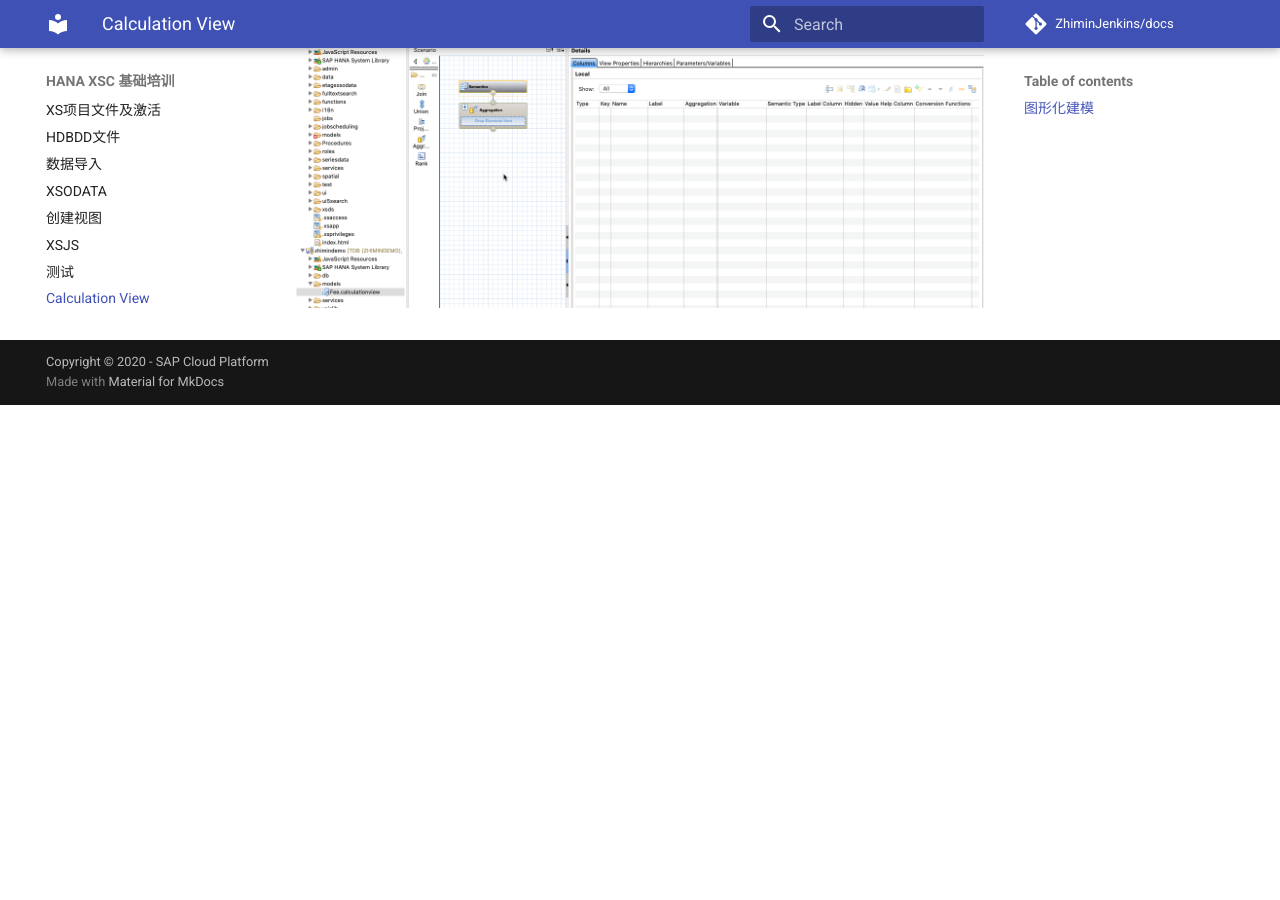
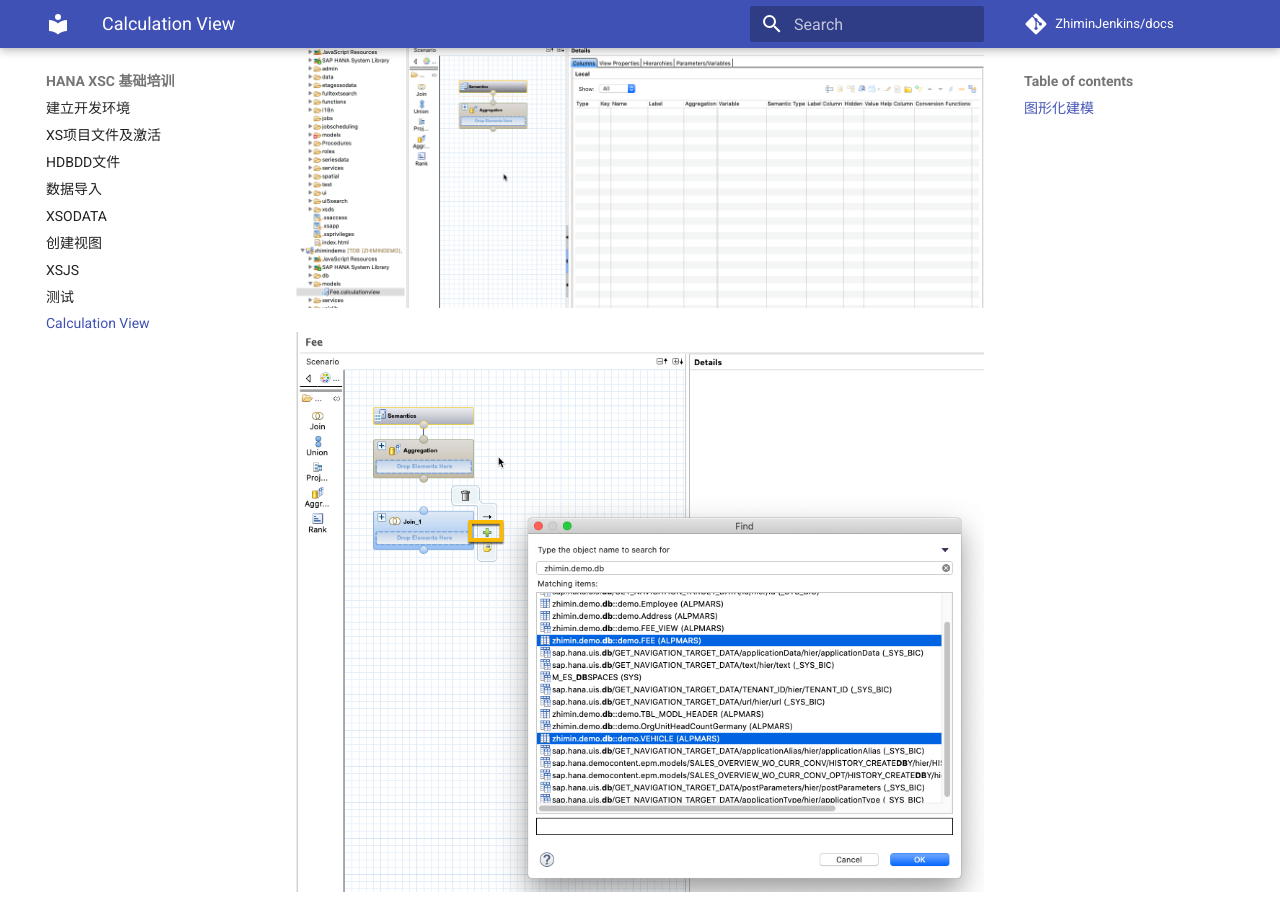
Before and after one commit to shaozhm/alpmars-training, an MkDocs documentation site: the page built from docs/modeling.md, in a window 1280 px wide and 900 px high, scrolled down 1870 px. Built offline with MkDocs 1.6.1 and Material for MkDocs 9.7.7, drawn with Linux system fonts in a browser that asks for light colours; old or Windows-style settings are respelled for this version of MkDocs; before the commit the page ends 2275 px from its top, so only the background shows below that.

Commit message:
zhimin update

```diff
--- a/docs/modeling.md
+++ b/docs/modeling.md
@@ -7,3 +7,7 @@
 ![modeling-dialog-3](./images/modeling-dialog-3.png)
 
 ![modeling-window-4](./images/modeling-window-4.png)
+
+![modeling-5](./images/modeling-5.png)
+
+![modeling-6](./images/modeling-6.png)
```
Also changed, not shown: docs/images/modeling-5.png (added), docs/images/modeling-6.png (added).
